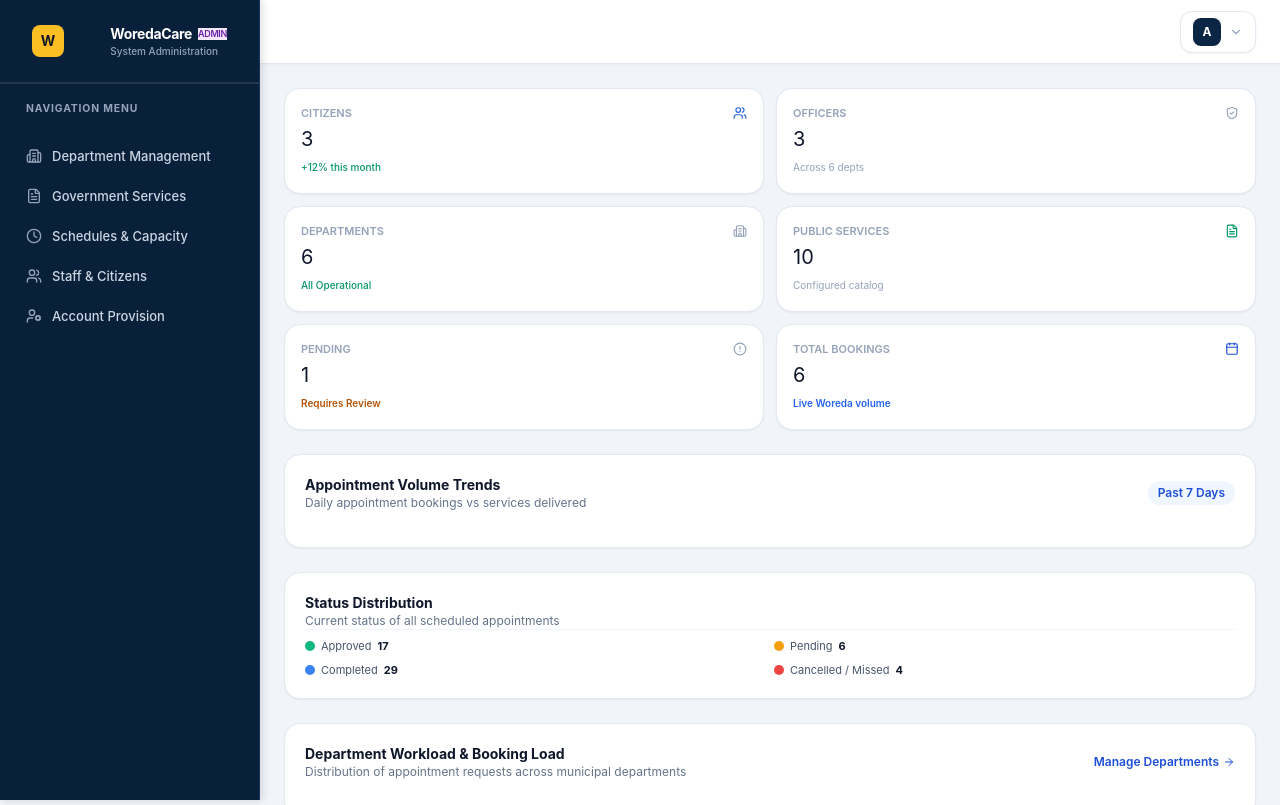
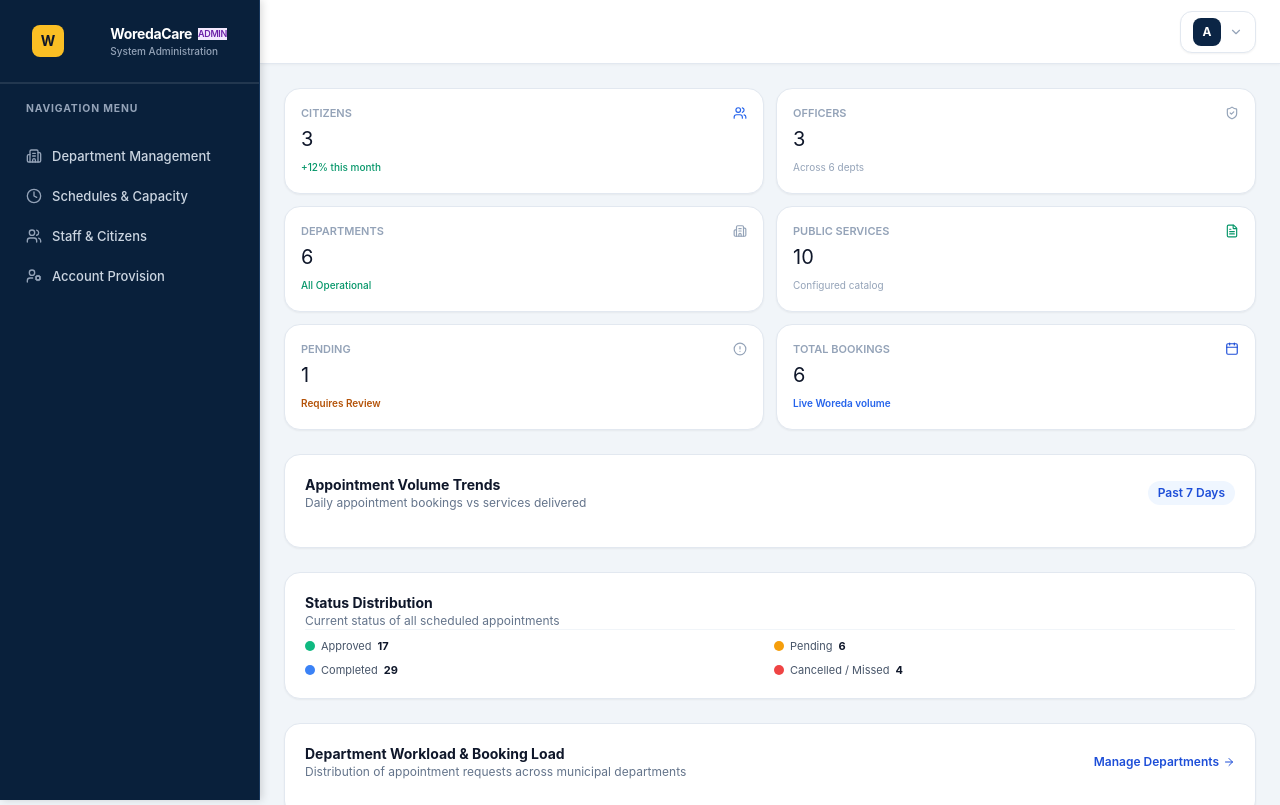
Before and after one commit to Amir3356/Woreda-Booking-and-Appointment-Management-System, a React (Vite) app in the folder client/: page /admin in a window 1280 px wide. Shown: the top 805 px of the page. Built offline with nearby package versions, Linux system fonts and the light colour scheme.

Commit message:
refactor(admin): remove Government Services from admin sidebar

```diff
--- a/client/components/layout/DashboardSidebar.jsx
+++ b/client/components/layout/DashboardSidebar.jsx
@@ -31,7 +31,6 @@ export default function DashboardSidebar({ role = "ADMIN" }) {
 
   const adminNav = [
     { href: "/admin/departments", label: "Department Management", icon: Building2 },
-    { href: "/admin/services", label: "Government Services", icon: FileText },
     { href: "/admin/schedule", label: "Schedules & Capacity", icon: Clock },
     { href: "/admin/users", label: "Staff & Citizens", icon: Users },
     { href: "/admin/account-provision", label: "Account Provision", icon: UserCog },
```
